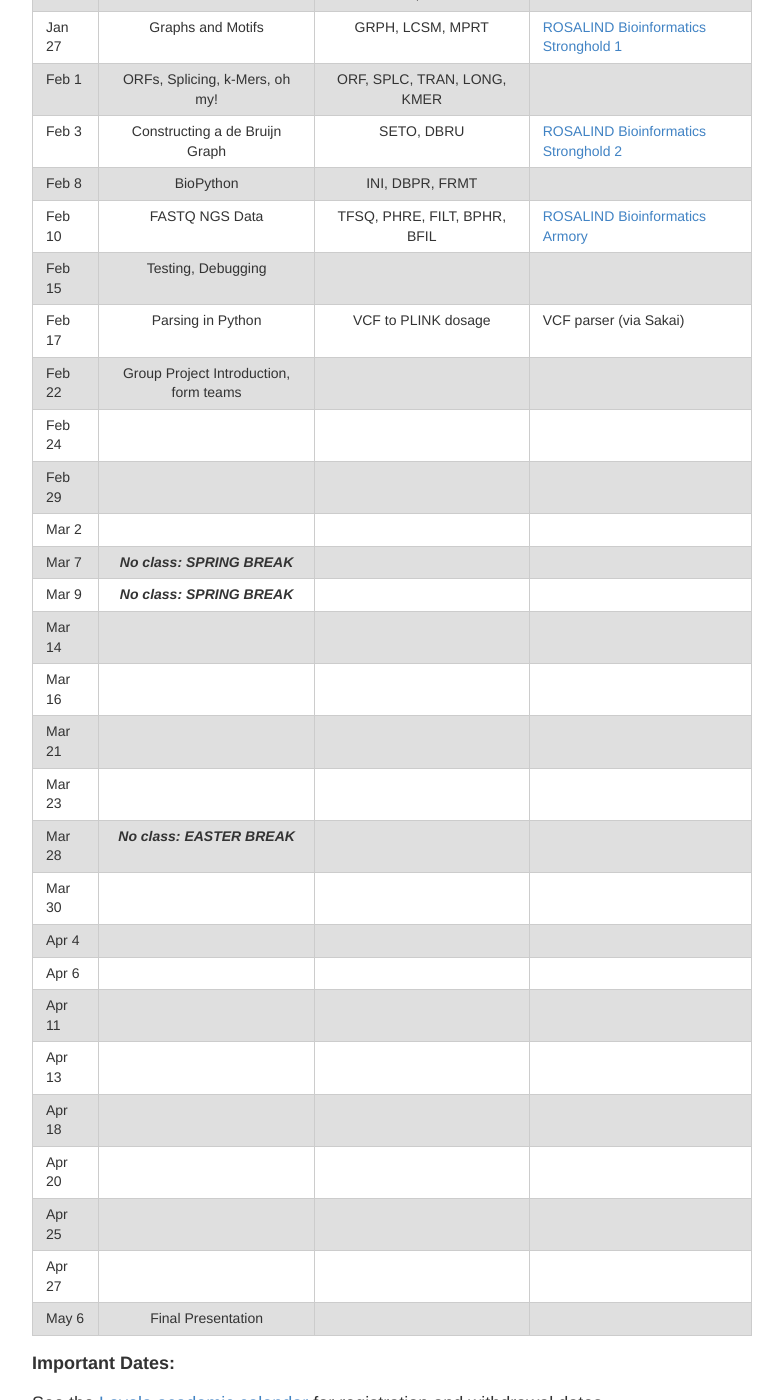
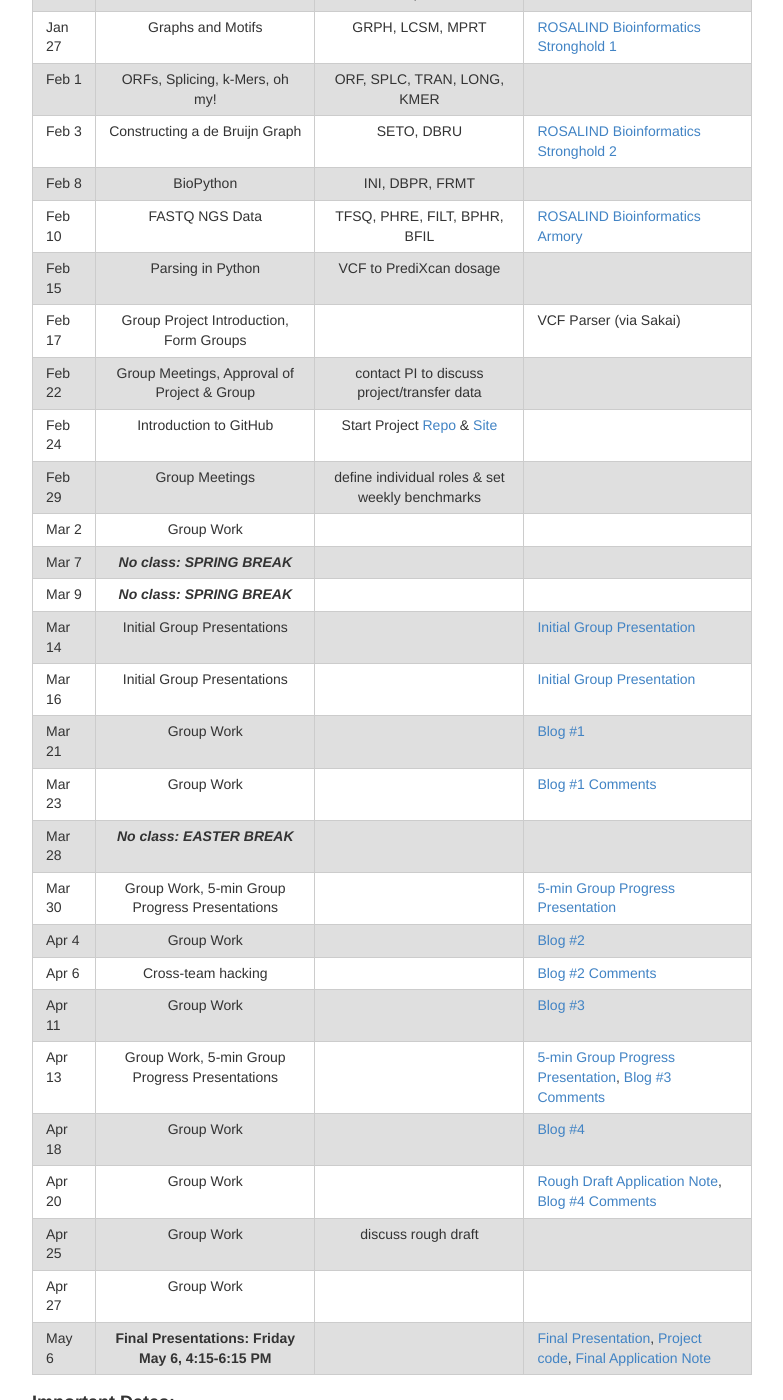
Before and after one commit to hwheeler01/CompBio, a Jekyll site: the page built from syllabus.md, in a window 1280 px wide and 1400 px high, scrolled down 3165 px. Shown: the whole window, without its empty margins (248-1031 px from the left). Built offline with Jekyll 4.4.1, drawn with Linux system fonts in a browser that asks for light colours; Markdown is read by kramdown in place of the engine named in the settings; some of the changed text lies outside the part shown.

Commit message:
update syllabus

```diff
--- a/syllabus.md
+++ b/syllabus.md
@@ -144,38 +144,38 @@ Course grades are assigned according to the following scale:<br>
 
 <span style="font-weight: bold;"><a name="schedule"></a>Course Schedule:</span><br>
 
-| **Date**      | **Topics**    | **Exercises** | **DUE by 11:59PM** |
+| **Date**      | **Topics**    | **Exercises** | **DUE** |
 | ------------- |:-------------:| :-----:|---|
-|Jan 20|Syllabus, Intro to Python & ROSALIND |INI1-6|<a href="http://rosalind.info/classes/254/">ROSALIND Python Village</a>|
+|Jan 20|Syllabus, Introduction to Python & ROSALIND |INI1-6|<a href="http://rosalind.info/classes/254/">ROSALIND Python Village</a>|
 |Jan 25|Sequences as Strings |DNA, REVC, GC, PROT, SUBS, HAMM| |
 |Jan 27|Graphs and Motifs |GRPH, LCSM, MPRT |<a href="http://rosalind.info/classes/254/">ROSALIND Bioinformatics Stronghold 1</a> |
 |Feb 1|ORFs, Splicing, k-Mers, oh my! | ORF, SPLC, TRAN, LONG, KMER | |
 |Feb 3|Constructing a de Bruijn Graph | SETO, DBRU | <a href="http://rosalind.info/classes/254/">ROSALIND Bioinformatics Stronghold 2</a> |
 |Feb 8|BioPython | INI, DBPR, FRMT | |
 |Feb 10|FASTQ NGS Data|TFSQ, PHRE, FILT, BPHR, BFIL | <a href="http://rosalind.info/classes/254/">ROSALIND Bioinformatics Armory</a> |
-|Feb 15|Testing, Debugging | |
-|Feb 17|Parsing in Python | VCF to PLINK dosage | VCF parser (via Sakai)|
-|Feb 22|Group Project Introduction, form teams | |
-|Feb 24|
-|Feb 29|
-|Mar 2|
+|Feb 15|Parsing in Python | VCF to PrediXcan dosage|
+|Feb 17|Group Project Introduction, Form Groups |  | VCF Parser (via Sakai)|
+|Feb 22|Group Meetings, Approval of Project & Group| contact PI to discuss project/transfer data|  |
+|Feb 24|Introduction to GitHub | Start Project <a href="https://help.github.com/articles/create-a-repo/">Repo</a> & <a href="https://pages.github.com/">Site</a>
+|Feb 29|Group Meetings | define individual roles & set weekly benchmarks |
+|Mar 2|Group Work |  |
 |Mar 7| ***No class: SPRING BREAK*** |
 |Mar 9| ***No class: SPRING BREAK*** |
-|Mar 14|
-|Mar 16|
-|Mar 21|
-|Mar 23|
+|Mar 14|Initial Group Presentations| | <a href="http://hwheeler01.github.io/CompBio/assignments/#present">Initial Group Presentation</a> |
+|Mar 16|Initial Group Presentations| | <a href="http://hwheeler01.github.io/CompBio/assignments/#present">Initial Group Presentation</a> |
+|Mar 21|Group Work | | <a href="http://hwheeler01.github.io/CompBio/assignments/#blogs">Blog #1</a> |
+|Mar 23|Group Work | | <a href="http://hwheeler01.github.io/CompBio/assignments/#blogs">Blog #1 Comments</a>
 |Mar 28| ***No class: EASTER BREAK*** |
-|Mar 30|
-|Apr 4|
-|Apr 6|
-|Apr 11|
-|Apr 13|
-|Apr 18|
-|Apr 20|
-|Apr 25|
-|Apr 27|
-|May 6| Final Presentation
+|Mar 30|Group Work, 5-min Group Progress Presentations | | <a href="http://hwheeler01.github.io/CompBio/assignments/#present">5-min Group Progress Presentation</a>
+|Apr 4|Group Work | | <a href="http://hwheeler01.github.io/CompBio/assignments/#blogs">Blog #2</a> |
+|Apr 6|Cross-team hacking | | <a href="http://hwheeler01.github.io/CompBio/assignments/#blogs">Blog #2 Comments</a>
+|Apr 11|Group Work | | <a href="http://hwheeler01.github.io/CompBio/assignments/#blogs">Blog #3</a>
+|Apr 13|Group Work, 5-min Group Progress Presentations | | <a href="http://hwheeler01.github.io/CompBio/assignments/#present">5-min Group Progress Presentation</a>, <a href="http://hwheeler01.github.io/CompBio/assignments/#blogs">Blog #3 Comments</a>
+|Apr 18|Group Work | | <a href="http://hwheeler01.github.io/CompBio/assignments/#blogs">Blog #4</a>
+|Apr 20|Group Work | | <a href="http://hwheeler01.github.io/CompBio/assignments/#note">Rough Draft Application Note</a>, <a href="http://hwheeler01.github.io/CompBio/assignments/#blogs">Blog #4 Comments</a>
+|Apr 25|Group Work | discuss rough draft |
+|Apr 27|Group Work |
+|May 6| **Final Presentations: Friday May 6, 4:15-6:15 PM** | | <a href="http://hwheeler01.github.io/CompBio/assignments/#present">Final Presentation</a>, <a href="http://hwheeler01.github.io/CompBio/assignments/#code">Project code</a>, <a href="http://hwheeler01.github.io/CompBio/assignments/#note">Final Application Note</a>
 
 <span style="font-weight: bold;"><a name="dates"></a>Important Dates:<br>
 
```
Also changed, not shown: assignments.md (+8 -8 lines), removed_posts/2015-12-15-2.md (renamed from _posts/2015-12-15-2.md), removed_posts/2015-12-15-comments.md (renamed from _posts/2015-12-15-comments.md).
